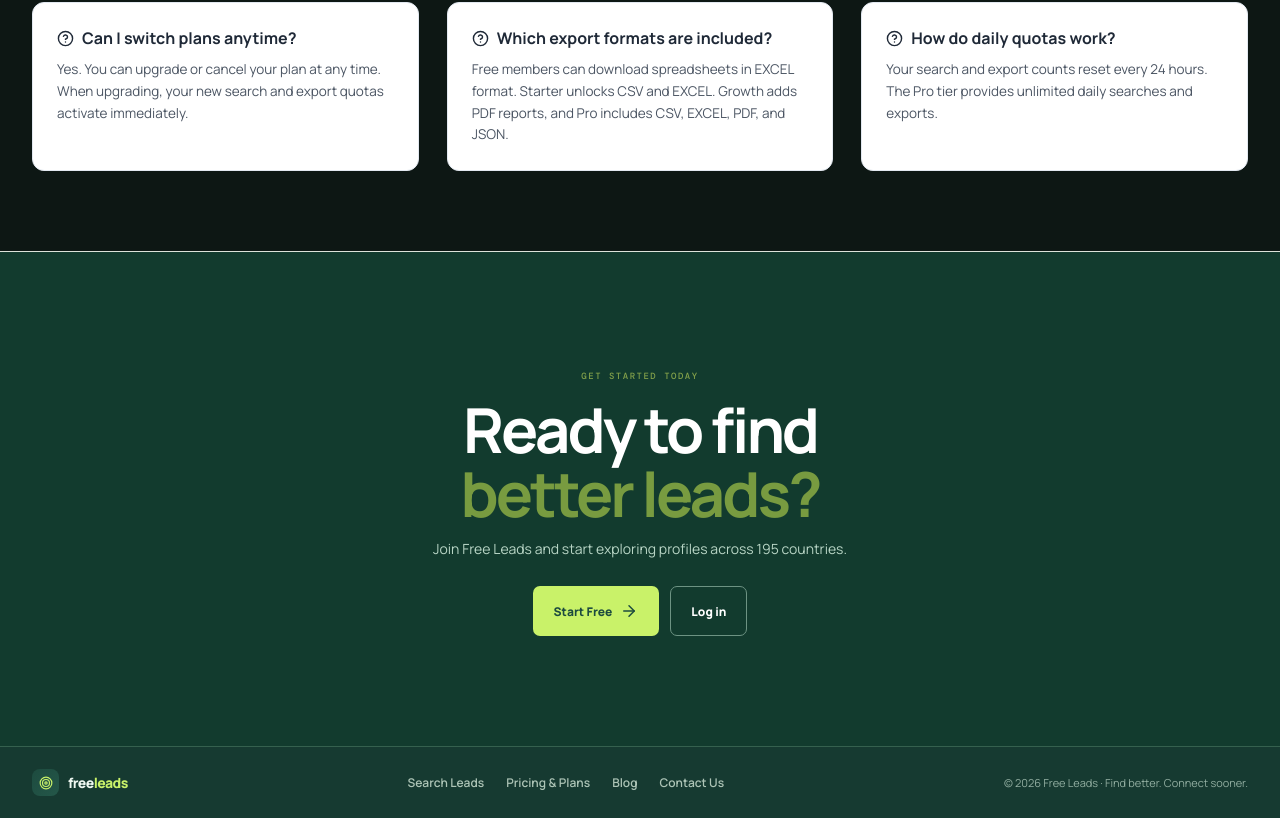
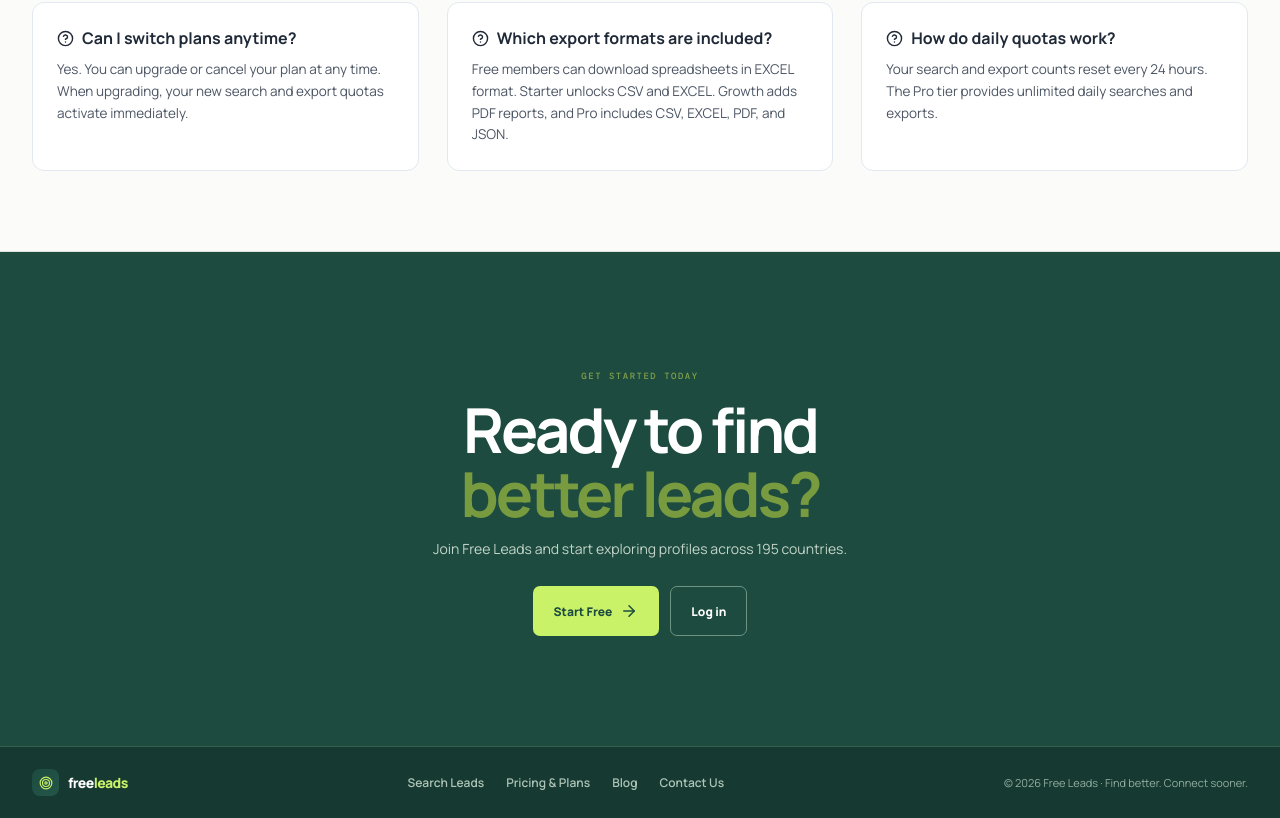
Before and after one commit to saifullahkhancs/free-leads, a React (Vite) app in the folder frontend/: page /app/plans in a window 1280 px wide. Shown: the part 1404-2222 px from the top of the page. Built offline with nearby package versions, Linux system fonts and the light colour scheme; no server answers.

Commit message:
fix: soften app card backgrounds

```diff
--- a/frontend/src/styles/app-theme.css
+++ b/frontend/src/styles/app-theme.css
@@ -1,154 +1,46 @@
 /*
- * FreeLeads — user-facing app theme
+ * FreeLeads — app card refinement
  *
- * This stylesheet is intentionally scoped to .app-theme. The dashboard keeps
- * its existing light design because it lives outside AppShell.
+ * The dashboard is intentionally not targeted here. AppShell adds .app-theme
+ * only to user-facing routes, so this stylesheet changes card surfaces while
+ * preserving the existing layout, typography, spacing, and green accents.
  */
 
 .app-theme {
-  --app-bg: #0d1714;
-  --app-surface: #14221e;
-  --app-surface-subtle: #192a24;
-  --app-surface-hover: #20362e;
-  --app-border: #2b463b;
-  --app-border-focus: #63d7a7;
-  --app-border-subtle: #223a31;
-  --app-ink: #eff8f2;
-  --app-ink-muted: #a9beb4;
-  --app-ink-faint: #789287;
-  --app-green-dark: #0d3a2d;
-  --app-green: #42bd91;
-  --app-green-hover: #5bd5a8;
-  --app-green-light: rgba(66, 189, 145, 0.14);
-  --app-green-glow: rgba(66, 189, 145, 0.22);
+  --app-bg: #fbfcfa;
+  --app-surface: #f5f8f3;
+  --app-surface-subtle: #eef3ec;
+  --app-surface-hover: #e8f0e6;
+  --app-border: #dce6d9;
+  --app-border-focus: #789f55;
+  --app-border-subtle: #e7eee4;
+  --app-ink: #14201c;
+  --app-ink-muted: #5e6f67;
+  --app-ink-faint: #8d9e96;
+  --app-green-dark: #163c32;
+  --app-green: #1d4b3f;
+  --app-green-hover: #265d4f;
+  --app-green-light: #eaf3eb;
   --app-lime: #c9f269;
-  --app-lime-light: rgba(201, 242, 105, 0.14);
-  --app-lime-dark: #d8ef9a;
-  --app-amber: #f6c453;
-  --app-amber-light: rgba(246, 196, 83, 0.14);
-  --app-blue: #84b9ff;
-  --app-blue-light: rgba(132, 185, 255, 0.14);
-  --app-shadow-xs: 0 1px 2px rgba(0, 0, 0, 0.22);
-  --app-shadow-sm: 0 8px 22px rgba(0, 0, 0, 0.18), 0 1px 2px rgba(0, 0, 0, 0.22);
-  --app-shadow-md: 0 16px 34px rgba(0, 0, 0, 0.24), 0 3px 8px rgba(0, 0, 0, 0.18);
-  --app-shadow-lg: 0 24px 55px rgba(0, 0, 0, 0.38), 0 5px 14px rgba(0, 0, 0, 0.22);
-  --app-shadow-hover: 0 22px 42px rgba(0, 0, 0, 0.32), 0 5px 14px rgba(66, 189, 145, 0.08);
-
+  --app-lime-light: #f2fadc;
+  --app-amber: #b7791f;
+  --app-amber-light: #fff7df;
+  --app-blue: #2563eb;
+  --app-blue-light: #eff6ff;
+  --app-shadow-xs: 0 1px 2px rgba(20, 32, 28, 0.04);
+  --app-shadow-sm: 0 2px 6px rgba(20, 32, 28, 0.04), 0 1px 2px rgba(20, 32, 28, 0.02);
+  --app-shadow-md: 0 8px 20px -4px rgba(20, 32, 28, 0.08), 0 2px 6px rgba(20, 32, 28, 0.04);
+  --app-shadow-lg: 0 16px 36px -8px rgba(20, 32, 28, 0.14), 0 4px 12px rgba(20, 32, 28, 0.05);
+  --app-shadow-hover: 0 16px 30px -8px rgba(20, 32, 28, 0.13), 0 3px 8px rgba(20, 32, 28, 0.04);
   background: var(--app-bg);
-  color: var(--app-ink);
 }
 
 .app-theme .site-main {
-  background:
-    radial-gradient(circle at 82% 0%, rgba(66, 189, 145, 0.08), transparent 34rem),
-    radial-gradient(circle at 8% 24%, rgba(201, 242, 105, 0.035), transparent 30rem),
-    var(--app-bg);
+  background: var(--app-bg);
 }
 
-.app-theme .app-main-container,
-.app-theme .profile-page,
-.app-theme .billing-page,
-.app-theme .plans-page,
-.app-theme .plans-hero-section {
-  color: var(--app-ink);
-}
-
-/* Shared app navigation and chrome */
-.app-theme .site-header {
-  background: rgba(13, 23, 20, 0.88);
-  border-bottom-color: rgba(66, 189, 145, 0.18);
-  box-shadow: 0 1px 10px rgba(0, 0, 0, 0.2);
-}
-
-.app-theme .site-brand,
-.app-theme .site-brand-name,
-.app-theme .site-nav-link,
-.app-theme .site-user-name,
-.app-theme .site-dropdown-head strong,
-.app-theme .site-dropdown-item,
-.app-theme .site-drawer-link,
-.app-theme .site-drawer-user strong {
-  color: var(--app-ink);
-}
-
-.app-theme .site-brand-name span { color: var(--app-lime); }
-.app-theme .site-nav-link:hover,
-.app-theme .site-dropdown-item:hover,
-.app-theme .site-drawer-link:hover {
-  color: var(--app-green-hover);
-  background: var(--app-surface-hover);
-  border-color: var(--app-border);
-}
-
-.app-theme .site-nav-link.is-active,
-.app-theme .site-nav-link.is-active:hover,
-.app-theme .site-nav-link.is-active:focus,
-.app-theme .site-nav-link.is-active:visited,
-.app-theme .site-drawer-link.is-active,
-.app-theme .site-drawer-link.is-active:hover {
-  color: #07140f;
-  background: var(--app-lime);
-  border-color: var(--app-lime);
-  box-shadow: 0 5px 18px rgba(201, 242, 105, 0.18);
-}
-
-.app-theme .site-nav-link.is-active svg,
-.app-theme .site-drawer-link.is-active svg { color: #23441d; }
-
-.app-theme .site-btn,
-.app-theme .site-user-pill,
-.app-theme .site-burger {
-  background: var(--app-surface);
-  color: var(--app-ink);
-  border-color: var(--app-border);
-}
-
-.app-theme .site-btn:hover,
-.app-theme .site-user-pill:hover,
-.app-theme .site-burger:hover {
-  color: var(--app-green-hover);
-  border-color: var(--app-green);
-  background: var(--app-surface-hover);
-}
-
-.app-theme .site-btn-primary,
-.app-theme .site-btn-primary:visited,
-.app-theme .site-drawer-link.is-primary {
-  color: #07140f;
-  background: var(--app-lime);
-  border-color: var(--app-lime);
-  box-shadow: 0 5px 18px rgba(201, 242, 105, 0.16);
-}
-
-.app-theme .site-btn-primary:hover {
-  color: #07140f;
-  background: #d8fa87;
-  border-color: #d8fa87;
-}
-
-.app-theme .site-user-role,
-.app-theme .site-dropdown-head small,
-.app-theme .site-drawer-user small { color: var(--app-ink-muted); }
-.app-theme .site-user-dot { border-color: var(--app-surface); }
-.app-theme .site-dropdown,
-.app-theme .site-drawer {
-  background: #14221e;
-  border-color: var(--app-border);
-  box-shadow: var(--app-shadow-lg);
-}
-.app-theme .site-dropdown-head,
-.app-theme .site-drawer-user { border-color: var(--app-border-subtle); }
-.app-theme .site-dropdown-item.is-danger,
-.app-theme .site-drawer-link.is-danger { color: #ff9b9b; }
-.app-theme .site-dropdown-item.is-danger:hover,
-.app-theme .site-drawer-link.is-danger:hover {
-  background: rgba(214, 69, 69, 0.15);
-  color: #ffb2b2;
-}
-.app-theme .site-dropdown-sep,
-.app-theme .site-drawer-sep { background: var(--app-border-subtle); }
-
-/* App search hub, filters, cards, tables and empty states */
+/* User-facing app cards. The green design language, dimensions, and states
+   remain unchanged; only the white surfaces become a quiet sage tint. */
 .app-theme .app-hero-card,
 .app-theme .app-search-bar,
 .app-theme .lead-card,
@@ -163,19 +55,30 @@
 .app-theme .lead-modal-card {
   background: var(--app-surface);
   border-color: var(--app-border);
-  box-shadow: var(--app-shadow-sm);
 }
 
 .app-theme .app-hero-card {
-  background:
-    radial-gradient(circle at 92% 6%, rgba(201, 242, 105, 0.14), transparent 17rem),
-    linear-gradient(145deg, #172a24 0%, #11201c 100%);
+  background: linear-gradient(145deg, #f7faf4 0%, #eef5ea 100%);
+}
+
+.app-theme .app-search-bar,
+.app-theme .lead-card,
+.app-theme .compact-card,
+.app-theme .app-table-wrapper,
+.app-theme .profile-card,
+.app-theme .billing-current-card,
+.app-theme .billing-usage,
+.app-theme .billing-plan-card,
+.app-theme .filter-panel,
+.app-theme .app-filter-rail,
+.app-theme .lead-modal-card {
+  box-shadow: var(--app-shadow-sm);
 }
 
 .app-theme .app-search-bar:focus-within,
 .app-theme .fl-search-box:focus-within {
-  border-color: var(--app-green);
-  box-shadow: 0 0 0 3px rgba(66, 189, 145, 0.16), var(--app-shadow-md);
+  border-color: var(--app-border-focus);
+  box-shadow: 0 0 0 3px rgba(120, 159, 85, 0.13), var(--app-shadow-md);
 }
 
 .app-theme .app-search-input,
@@ -186,19 +89,21 @@
 .app-theme .fl-field textarea,
 .app-theme .fl-search-box,
 .app-theme .fl-search-box input {
-  color: var(--app-ink);
   background-color: var(--app-surface-subtle);
   border-color: var(--app-border);
 }
 
 .app-theme .app-search-input::placeholder,
 .app-theme .fl-search-box input::placeholder { color: var(--app-ink-faint); }
+
 .app-theme .app-search-input:focus,
 .app-theme .app-select-input:focus,
 .app-theme .app-sort-select:focus,
 .app-theme .fl-field input:focus,
 .app-theme .fl-field select:focus,
-.app-theme .fl-field textarea:focus { border-color: var(--app-green); }
+.app-theme .fl-field textarea:focus {
+  border-color: var(--app-border-focus);
+}
 
 .app-theme .app-search-clear,
 .app-theme .app-btn-geo,
@@ -208,14 +113,12 @@
 .app-theme .app-export-btn,
 .app-theme .lead-card-copy-btn,
 .app-theme .app-suggestion-chip,
-.app-theme .filter-group,
 .app-theme .filter-toggle,
 .app-theme .fl-locate-btn,
 .app-theme .fl-clear-btn,
 .app-theme .billing-btn,
 .app-theme .billing-btn-outline {
   background: var(--app-surface-subtle);
-  color: var(--app-ink-muted);
   border-color: var(--app-border);
 }
 
@@ -228,153 +131,92 @@
 .app-theme .fl-locate-btn:hover,
 .app-theme .fl-clear-btn:hover,
 .app-theme .billing-btn-outline:hover {
-  color: var(--app-green-hover);
   background: var(--app-surface-hover);
-  border-color: var(--app-green);
+  border-color: var(--app-border-focus);
 }
 
-.app-theme .app-btn-geo.active,
-.app-theme .app-chip.active,
-.app-theme .app-view-btn.active,
-.app-theme .filter-toggle.active .filter-toggle-track {
-  color: #07140f;
-  background: var(--app-lime);
-  border-color: var(--app-lime);
+.app-theme .app-count-number,
+.app-theme .app-active-tag,
+.app-theme .app-suggestions span {
+  background: var(--app-green-light);
+  border-color: #cfe3cf;
 }
 
-.app-theme .app-chip.active .app-chip-counter { color: #23441d; background: rgba(7, 20, 15, 0.12); }
-.app-theme .app-chip-counter { background: rgba(255, 255, 255, 0.08); }
-.app-theme .app-count-number,
-.app-theme .app-active-tag,
-.app-theme .app-demo-banner,
-.app-theme .app-suggestions span {
-  background: var(--app-green-light);
-  border-color: rgba(66, 189, 145, 0.32);
-  color: #a8f0cc;
+.app-theme .app-demo-banner {
+  background: var(--app-lime-light);
+  border-color: #dce9ad;
 }
-.app-theme .app-demo-banner { background: var(--app-lime-light); border-color: rgba(201, 242, 105, 0.34); color: #d8ef9a; }
-.app-theme .app-clear-all-btn { color: var(--app-ink-faint); }
-.app-theme .app-clear-all-btn:hover { color: #ff9b9b; }
-.app-theme .app-btn-search,
-.app-theme .fl-save-btn,
-.app-theme .lead-modal-btn.primary,
-.app-theme .billing-btn-primary {
-  color: #07140f;
-  background: var(--app-green);
-  border-color: var(--app-green);
-}
-.app-theme .app-btn-search:hover,
-.app-theme .fl-save-btn:hover,
-.app-theme .lead-modal-btn.primary:hover,
-.app-theme .billing-btn-primary:hover { background: var(--app-green-hover); border-color: var(--app-green-hover); }
+
+.app-theme .app-clear-all-btn:hover { background: #fef2f2; }
 
 .app-theme .lead-card:hover,
 .app-theme .compact-card:hover,
-.app-theme .billing-plan-card:hover { border-color: rgba(66, 189, 145, 0.72); }
-.app-theme .lead-card-name,
-.app-theme .compact-info strong,
-.app-theme .table-lead-name,
-.app-theme .billing-plan-card h3,
-.app-theme .profile-card h2,
-.app-theme .profile-heading h1,
-.app-theme .billing-hero h1 { color: var(--app-ink); }
-.app-theme .lead-card-title,
-.app-theme .lead-card-headline,
-.app-theme .lead-card-loc,
-.app-theme .lead-card-email,
-.app-theme .compact-info small,
-.app-theme .table-lead-headline,
-.app-theme .billing-hero p,
-.app-theme .profile-heading p,
-.app-theme .profile-card p,
-.app-theme .billing-plan-desc { color: var(--app-ink-muted); }
+.app-theme .billing-plan-card:hover {
+  border-color: #b7cbaf;
+  box-shadow: var(--app-shadow-hover);
+}
+
 .app-theme .lead-card-contact-row,
 .app-theme .app-table th,
 .app-theme .app-table tr:hover,
 .app-theme .filter-group-head:hover:not(.static),
 .app-theme .fl-location-summary,
 .app-theme .fl-map-hint,
-.app-theme .billing-bar { background: var(--app-surface-subtle); }
+.app-theme .billing-bar {
+  background: var(--app-surface-subtle);
+}
+
 .app-theme .app-table th,
 .app-theme .app-table td,
-.app-theme .lead-card-footer { border-color: var(--app-border-subtle); }
+.app-theme .lead-card-footer {
+  border-color: var(--app-border-subtle);
+}
+
 .app-theme .app-table tr:hover { background: var(--app-surface-hover); }
-.app-theme .lead-pill-company { background: rgba(66, 189, 145, 0.12); color: #9be8c6; border-color: rgba(66, 189, 145, 0.3); }
-.app-theme .lead-pill-industry { background: rgba(132, 185, 255, 0.12); color: #afd0ff; border-color: rgba(132, 185, 255, 0.28); }
-.app-theme .lead-pill-verified { background: rgba(34, 197, 94, 0.13); color: #9ce8af; border-color: rgba(34, 197, 94, 0.28); }
 .app-theme .lead-card-avatar-verified { border-color: var(--app-surface); }
 
-/* Modal, profile, map and billing pages */
-.app-theme .lead-modal-overlay { background: rgba(3, 10, 7, 0.78); }
-.app-theme .lead-modal-banner { background: linear-gradient(135deg, #123a2d 0%, #0b261e 100%); }
-.app-theme .lead-modal-close:hover { background: rgba(214, 69, 69, 0.18); color: #ffaaaa; }
-.app-theme .lead-modal-body,
-.app-theme .lead-modal-section-title { color: var(--app-ink-muted); }
+/* Detail modal and profile/billing nested panels. */
+.app-theme .lead-modal-overlay { background: rgba(14, 25, 20, 0.65); }
 .app-theme .lead-modal-field div,
 .app-theme .lead-modal-about,
-.app-theme .lead-modal-contact-card { background: var(--app-surface-subtle); border-color: var(--app-border-subtle); color: var(--app-ink-muted); }
+.app-theme .lead-modal-contact-card,
 .app-theme .profile-login-prompt,
 .app-theme .profile-toast,
-.app-theme .billing-error { background: var(--app-surface-subtle); border-color: var(--app-border); color: var(--app-ink-muted); }
-.app-theme .profile-toast.error { background: rgba(214, 69, 69, 0.14); border-color: rgba(255, 130, 130, 0.32); color: #ffb1b1; }
-.app-theme .fl-field > span,
-.app-theme .fl-interests-title,
-.app-theme .fl-location-summary-title,
-.app-theme .fl-map-hint,
-.app-theme .fl-attribution { color: var(--app-ink-muted); }
-.app-theme .fl-location-summary strong { color: var(--app-ink); }
-.app-theme .fl-search-results { background: var(--app-surface); border-color: var(--app-border); box-shadow: var(--app-shadow-lg); }
-.app-theme .fl-search-result { border-bottom-color: var(--app-border-subtle); }
+.app-theme .billing-error {
+  background: var(--app-surface-subtle);
+  border-color: var(--app-border-subtle);
+}
+
+.app-theme .fl-search-results {
+  background: var(--app-surface);
+  border-color: var(--app-border);
+  box-shadow: var(--app-shadow-lg);
+}
+
 .app-theme .fl-search-result:hover { background: var(--app-surface-hover); }
 .app-theme .fl-map { border-color: var(--app-border); }
-.app-theme .billing-plan-card.current { border-color: var(--app-green); box-shadow: 0 0 0 1px var(--app-green), var(--app-shadow-md); }
-.app-theme .billing-plan-card.next { border-color: rgba(201, 242, 105, 0.54); }
-.app-theme .billing-plan-tag { background: var(--app-blue); color: #081625; }
-.app-theme .billing-plan-card.current .billing-plan-tag { background: var(--app-lime); color: #23441d; }
-.app-theme .billing-plan-features li { color: var(--app-ink-muted); border-color: var(--app-border-subtle); }
-.app-theme .billing-plan-features li svg { color: var(--app-green); }
-.app-theme .billing-btn-ghost { color: #ffaaaa; border-color: rgba(255, 130, 130, 0.34); background: transparent; }
-.app-theme .billing-btn-ghost:hover { background: rgba(214, 69, 69, 0.14); }
-.app-theme .billing-usage-item span,
-.app-theme .billing-usage-item small { color: var(--app-ink-muted); }
-.app-theme .billing-bar-fill-export { background: var(--app-blue); }
 
-/* AppShell also owns the marketing/pricing pages; keep those pages coherent. */
-.app-theme .landing,
+/* AppShell also contains public/pricing cards. Keep their original design,
+   but remove stark pure-white surfaces for visual consistency. */
+.app-theme .feature-card,
+.app-theme .step-card,
+.app-theme .directory-card,
+.app-theme .float-chip,
+.app-theme .directory-search,
+.app-theme .country-card,
+.app-theme .type-card,
+.app-theme .plans-page .billing-plan-card {
+  background: var(--app-surface);
+  border-color: var(--app-border);
+}
+
 .app-theme .features-section,
 .app-theme .landing-section-alt,
-.app-theme .plans-page { background: var(--app-bg); color: var(--app-ink); }
-.app-theme .landing-hero { background: radial-gradient(circle at 82% 33%, rgba(201, 242, 105, 0.12), transparent 29%), radial-gradient(circle at 8% 18%, rgba(66, 189, 145, 0.1), transparent 25%); }
-.app-theme .hero-grid-bg { opacity: 0.16; background-image: linear-gradient(rgba(132, 185, 255, 0.16) 1px, transparent 1px), linear-gradient(90deg, rgba(132, 185, 255, 0.16) 1px, transparent 1px); }
-.app-theme .landing .hero-badge,
-.app-theme .landing .feature-card,
-.app-theme .landing .step-card,
-.app-theme .landing .directory-card,
-.app-theme .landing .float-chip,
-.app-theme .landing .directory-search { background: var(--app-surface); border-color: var(--app-border); color: var(--app-ink-muted); }
-.app-theme .landing .hero-sub,
-.app-theme .landing .feature-card p,
-.app-theme .landing .step-card p,
-.app-theme .landing .section-heading p { color: var(--app-ink-muted); }
-.app-theme .landing .landing-hero h1,
-.app-theme .landing .section-heading h2,
-.app-theme .landing .directory-top h3,
-.app-theme .landing .feature-card h3,
-.app-theme .landing .step-card h3 { color: var(--app-ink); }
-.app-theme .landing .btn-ghost:hover { background: var(--app-surface-hover); color: var(--app-green-hover); }
-.app-theme .landing .btn-outline { color: var(--app-green-hover); border-color: var(--app-border); }
-.app-theme .landing .feature-icon { background: var(--app-green-light); color: var(--app-green); }
-.app-theme .landing .landing-cta { background: #123b2e; }
-.app-theme .landing .landing-cta p { color: #b8d5c5; }
-.app-theme .landing .stat-strip { border-color: var(--app-border); }
-.app-theme .landing .stat-strip small,
-.app-theme .landing .hero-proof { color: var(--app-ink-muted); }
-.app-theme .plans-page .billing-plan-card { background: var(--app-surface); border-color: var(--app-border); }
-
-@media (max-width: 720px) {
-  .app-theme .site-header { background: rgba(13, 23, 20, 0.96); }
+.app-theme .plans-page {
+  background: var(--app-bg);
 }
 
-@media (prefers-reduced-motion: reduce) {
-  .app-theme * { scroll-behavior: auto; }
+.app-theme .security-band {
+  background: #f1f7e4;
+  border-color: #d5e1c7;
 }
```
